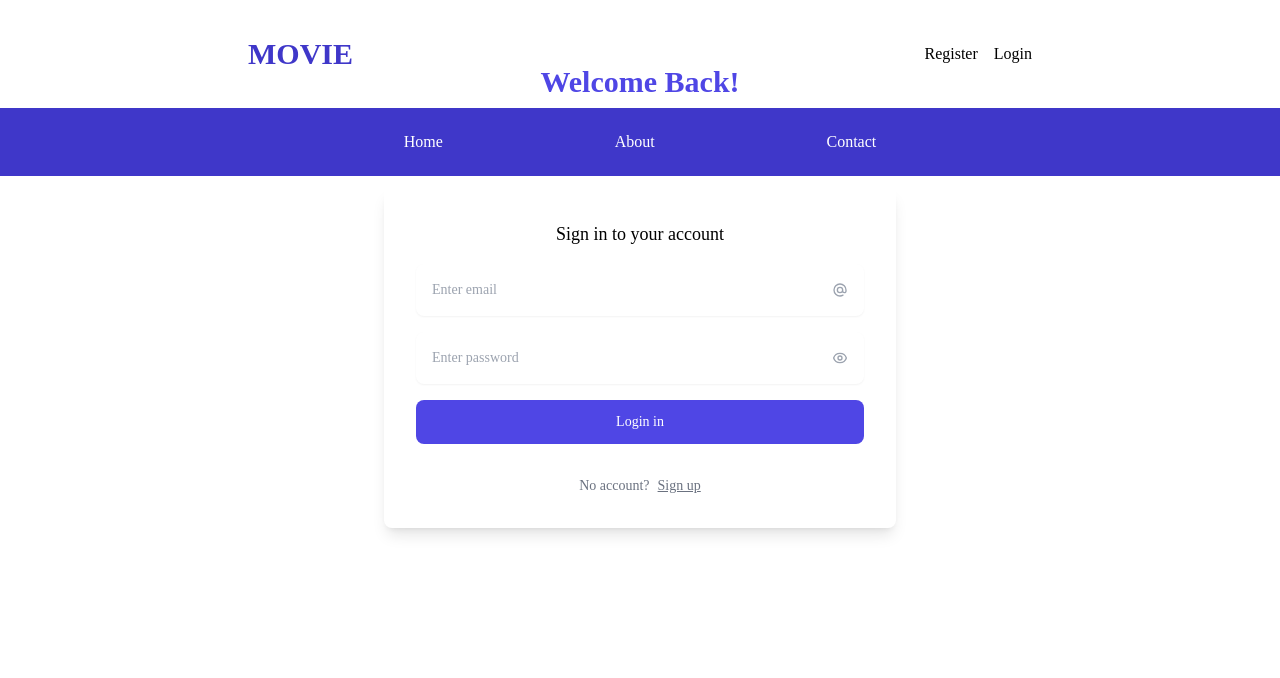
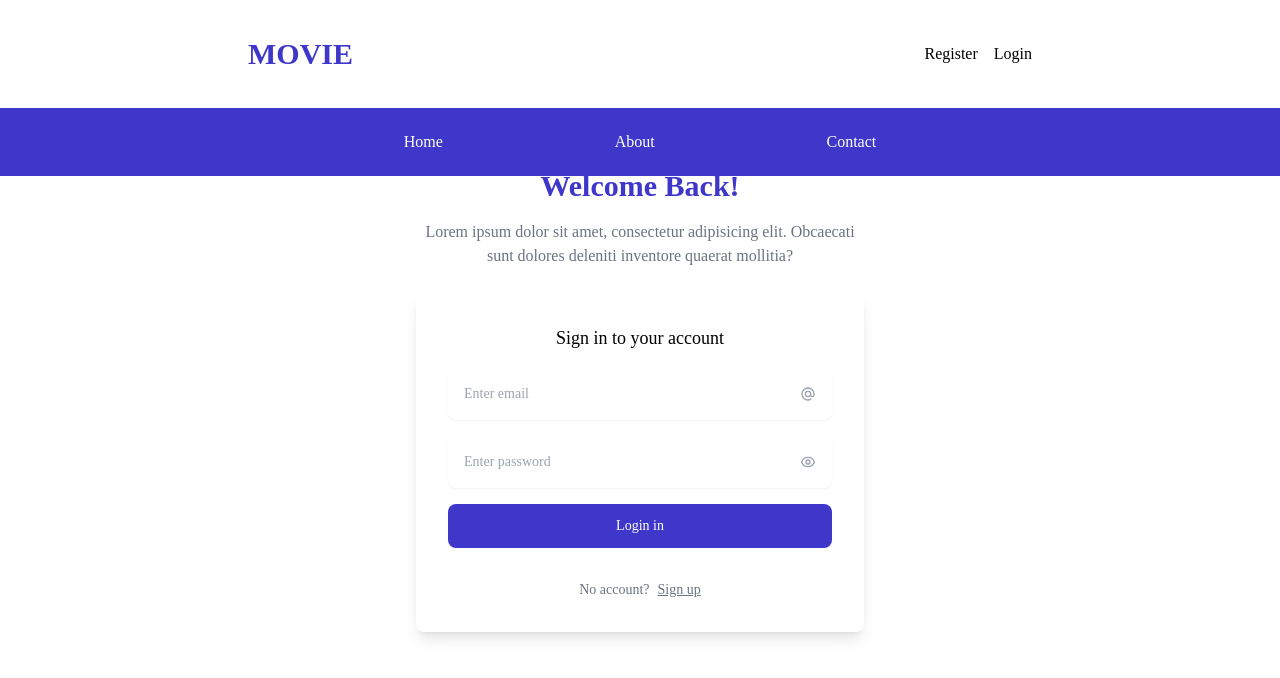
Before and after one commit to DKarimi90/movie-front, a React (Create React App) app: page /login in a window 1280 px wide. Shown: the top 678 px of the page. Built offline with nearby package versions, Linux system fonts and the light colour scheme; no server answers.

Commit message:
updated login and index.css

```diff
--- a/src/components/Login.js
+++ b/src/components/Login.js
@@ -39,9 +39,9 @@ const handleLogin = (e) => {
     })
 }
     return (
-        <div className="mx-auto max-w-screen-xl px-4 py-16 sm:px-6 lg:px-8 relative animate-form">
+        <div className="mx-auto h-screen max-w-screen-xl px-4 py-16 sm:px-6 lg:px-8 relative animate-form flex items-center">
           <div className="mx-auto max-w-lg">
-            <h1 className="text-center text-2xl font-bold text-indigo-600 sm:text-3xl">
+            <h1 className="text-center text-2xl font-bold text-[var(--primary)] sm:text-3xl">
               Welcome Back!
             </h1>
             <p className="mx-auto mt-4 max-w-md text-center text-gray-500">
@@ -73,7 +73,7 @@ const handleLogin = (e) => {
                   </span>
                 </div>
               </div>
-              <button type="submit" className="block w-full rounded-lg bg-indigo-600 px-5 py-3 text-sm font-medium text-white" >
+              <button type="submit" className="btn" >
                 Login in
               </button>
               <div className='w-full flex justify-center text-[var(--danger)]'>
--- a/src/index.css
+++ b/src/index.css
@@ -26,4 +26,7 @@
   .sub-anchors {
     @apply px-2 text-white
   }
+  .btn {
+    @apply block w-full rounded-lg bg-[var(--primary)] px-5 py-3 text-sm font-medium text-white
+  }
 }
```
